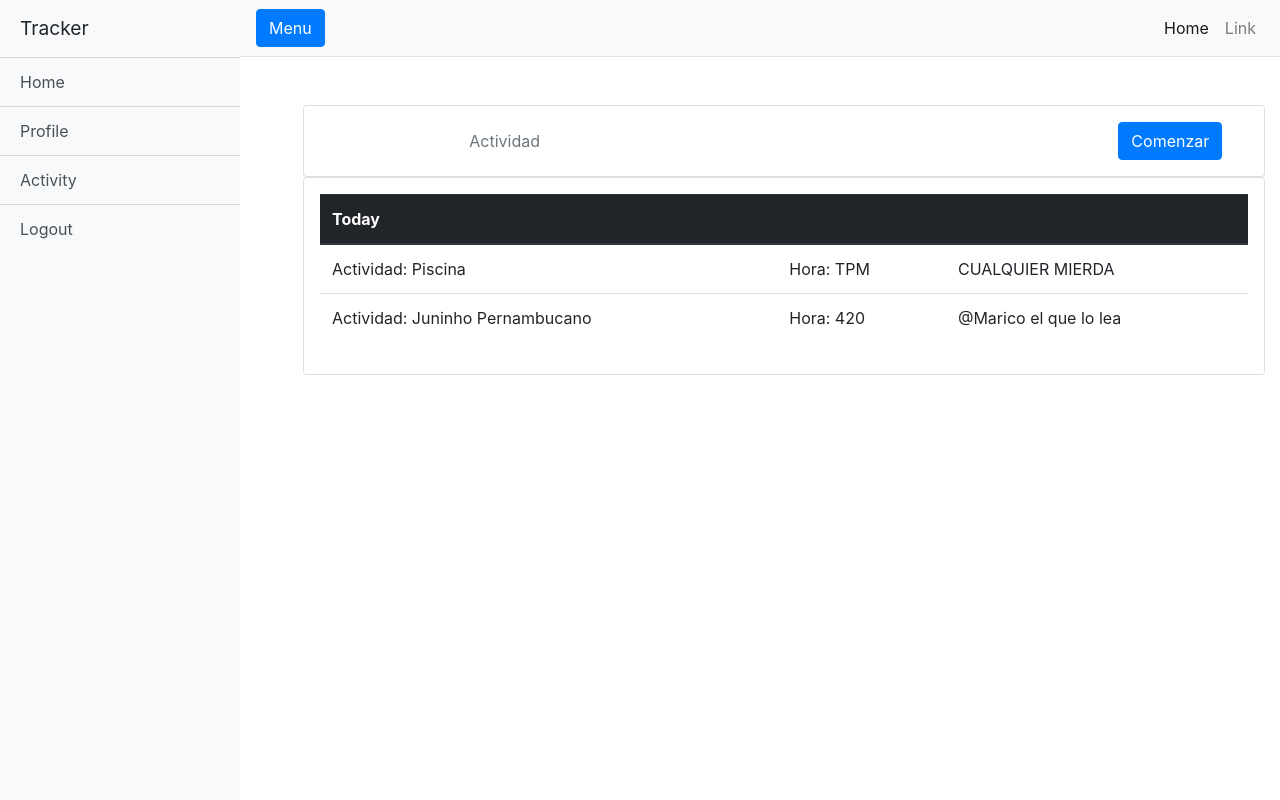
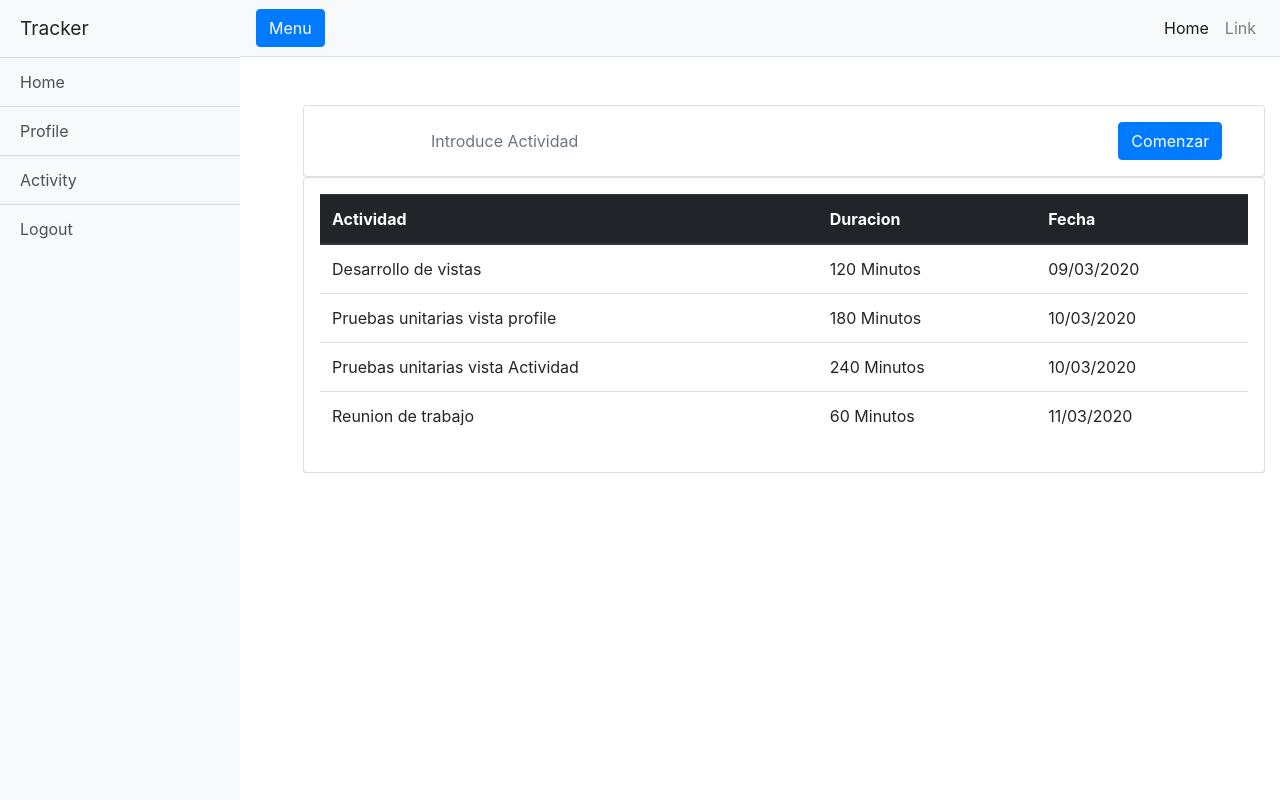
Before and after one commit to PS1115-Skala/tracker, a Django app: template trackerApp/templates/trackerApp/activity.html in a window 1280 px wide; the page is wider, and only the part inside the window is pictured. Run offline with Django 3.2, Linux system fonts and the light colour scheme; the template is opened without the code that fills it, so the values that code supplies are empty; some libraries are stand-ins or nearby versions.

Commit message:
Fix table

```diff
--- a/trackerApp/static/jquery/activity.js
+++ b/trackerApp/static/jquery/activity.js
@@ -4,7 +4,7 @@ var tiempoFinal;
 
 function startStatus() {
     if($('#actividadInput').val() == ''){
-      alert('Input can not be left blank');
+      alert('Seleccione su actividad a trackear');
     }
     else{
       startTime();
--- a/trackerApp/templates/trackerApp/activity.html
+++ b/trackerApp/templates/trackerApp/activity.html
@@ -8,7 +8,7 @@
         <div class="card p-3 mr-5" style="width: auto ; height: auto">
             <div class="row align-items-center">
                 <div class="col text-center">
-                    <input id="actividadInput" type="text" class="form-control text-center" style="border: none;" placeholder="Actividad" value="">
+                    <input id="actividadInput" type="text" class="form-control text-center" style="border: none;" placeholder="Introduce Actividad" value="">
                 </div>
                 <div class="col text-center">
                     <div id="reloj"></div>
@@ -20,24 +20,34 @@
             </div>
         </div>
         <div class="card p-3 mr-5" style="width: auto ; height: auto">
-            <table class="table">
+            <table class="table" align="center">
                 <thead class="thead-dark">
                   <tr>
-                    <th scope="col">Today</th>
-                    <th></th>
-                    <th></th>
+                    <th scope="col">Actividad</th>
+                    <th scope="col">Duracion</th>
+                    <th scope="col">Fecha</th>
                   </tr>
                 </thead>
                 <tbody>
                   <tr>
-                    <td>Actividad: Piscina</td>
-                    <td>Hora: TPM</td>
-                    <td>CUALQUIER MIERDA</td>
+                    <td>Desarrollo de vistas</td>
+                    <td>120 Minutos</td>
+                    <td>09/03/2020</td>
                   </tr>
                   <tr>
-                    <td>Actividad: Juninho Pernambucano</td>
-                    <td>Hora: 420</td>
-                    <td>@Marico  el que lo lea</td>
+                    <td>Pruebas unitarias vista profile</td>
+                    <td>180 Minutos</td>
+                    <td>10/03/2020</td>
+                  </tr>
+                  <tr>
+                    <td>Pruebas unitarias vista Actividad</td>
+                    <td>240 Minutos</td>
+                    <td>10/03/2020</td>
+                  </tr>
+                  <tr>
+                    <td>Reunion de trabajo</td>
+                    <td>60 Minutos</td>
+                    <td>11/03/2020</td>
                   </tr>
                 </tbody>
               </table>
```
Also changed, not shown: db.sqlite3.
